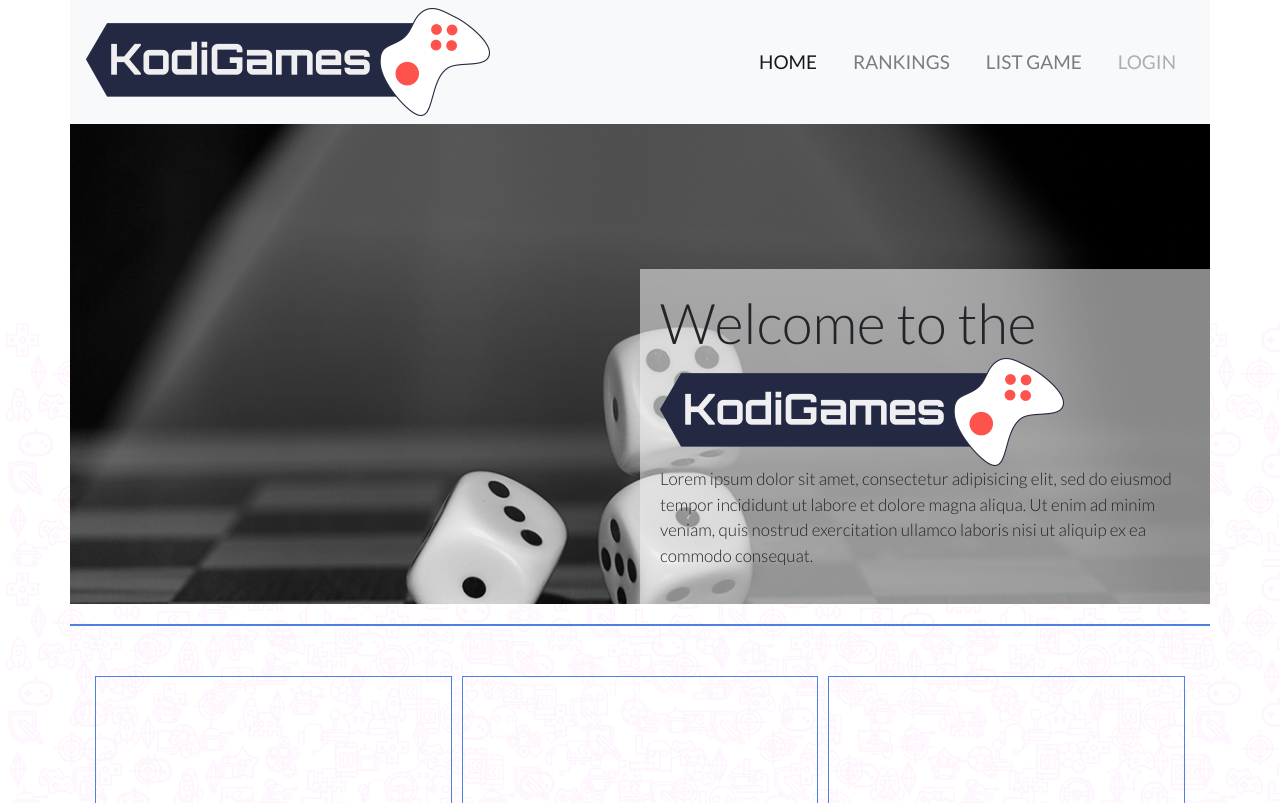
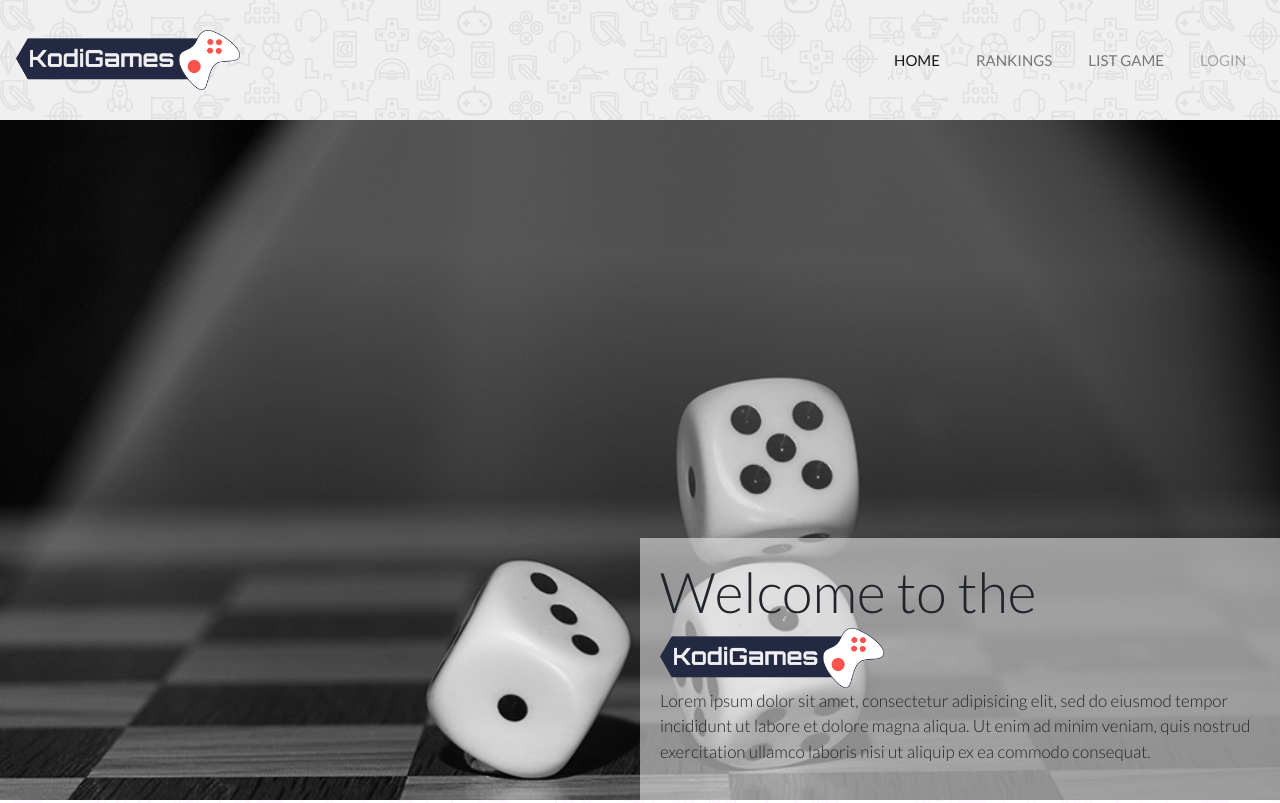
Before and after one commit to Project-web-2018-01/Home-page, a website: page index.html in a window 1280 px wide. Shown: the top 803 px of the page. Drawn offline with nearby package versions, Linux system fonts and the light colour scheme.

Commit message:
Add logo same sice, change home in container flud, and font-size in navbar

```diff
--- a/index.html
+++ b/index.html
@@ -14,8 +14,8 @@
     <link rel="stylesheet" type="text/css" href="css/style.css">
 </head>
 <body>
-    <nav class="container navbar navbar-expand-lg navbar-light bg-light">
-        <img src="/images/logo.png" alt="logo">
+    <nav class="container-fluid navbar navbar-expand-lg navbar-light bg-light">
+        <img src="/images/logo.png" alt="logo" height="60">
         <button class="navbar-toggler" type="button" data-toggle="collapse" data-target="#navbarNavAltMarkup" aria-controls="navbarNavAltMarkup" aria-expanded="false" aria-label="Toggle navigation">
             <span class="navbar-toggler-icon"></span>
         </button>
@@ -28,11 +28,11 @@
             </div>
         </div>
     </nav>
-    <div class="container home-container">
+    <div class="container-fluid home-container">
         <section class="home d-flex align-items-end justify-content-end">
             <div class="d-inline-block home-box">
                 <h1>Welcome to the</h1>
-                <img src="/images/logo.png" alt="logo" class="logo">
+                <img src="/images/logo.png" alt="logo" height="60">
                 <p>Lorem ipsum dolor sit amet,
                 consectetur adipisicing elit, sed do
                 eiusmod tempor incididunt ut
@@ -87,7 +87,7 @@
     <footer class="py-4">
         <p>Copyright © 2018 <a href="https://github.com/Project-web-2018-01">KodiGames</a></p>
       <div class="row mx-auto">
-				<div class="col-12 col-md-6 text-right px-4"><img class="img-fluid" src="../images/logo.png"></div>
+                <div class="col-12 col-md-6 text-right px-4"><img class="img-fluid" src="../images/logo.png" alt="logo"></div>
 				<div class="col-12 col-md-6 p-4 text-center">
 					<button class="icon-btn mx-2"><a href="#"><i class="fab fa-facebook-f"></i></a></button>
 					<button class="icon-btn mx-2"><a href="#"><i class="fab fa-instagram"></i></a></button>
--- a/sass/style.scss
+++ b/sass/style.scss
@@ -14,7 +14,7 @@
     font-family: Lato;
     margin: 0;
     background-image: url(../images/bg-icons.png);
-    background-position: cover;
+    background-repeat: repeat;
     margin-top: 0;
 
 .navbar {
@@ -25,7 +25,7 @@
     color: $dark-blue;
     text-transform: uppercase;
     min-height: 15vh;
-    font-size: 19px;
+    font-size: 15px;
     margin-bottom: 0px;
     background: url(../images/bg-icons2.png);
 
@@ -53,17 +53,16 @@
 
 .home-container {
     padding: 0;
-
 }
 
 .home {
-	min-height: 60vh;
+	height: 85vh;
 	background-image: url(../images/roll-the-dice.png);
     background-repeat: no-repeat;
     background-size: cover;
 
     .home-box {
-    	flex-basis: 50%;
+        flex-basis: 50%;
         background-color: $dark-white-box-home;
         padding: 20px;
         h1 {
@@ -123,12 +122,14 @@
 }
 
 footer {
-    margin-top: 50px;
     height: 100%;
     background-color: #292c44;
     color: white;
     text-align: center;
-    background: #292c44;
+    p {
+        text-align: center;
+        color: white;
+    }
     .row {
         width: 80%;
     }
@@ -158,3 +159,5 @@
         font-size: 2.3rem;
     }
 }
+}
+}
```
Also changed, not shown: css/style.css, 1 other file.
